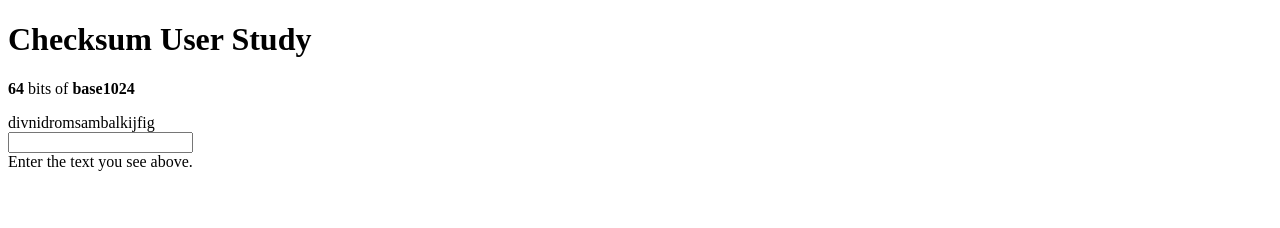
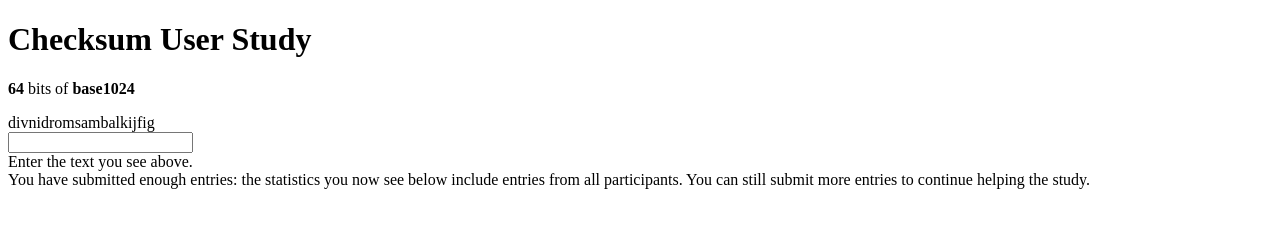
Before and after one commit to espadrine/checksum-user-study, a website: page web/index.html in a window 1280 px wide. Drawn offline with Linux system fonts and the light colour scheme.

Commit message:
Add message to indicate what happens after submission batch limit is reached

```diff
--- a/web/index.html
+++ b/web/index.html
@@ -15,6 +15,11 @@
     Once you submit 50 entries, the statistics across all participants will be
     included as well. You are at
     <strong><output class=countEntriesOutput>0</output> entries</strong>.
+  </div>
+  <div class=reachedEnoughSubmissionPromptNode>
+    You have submitted enough entries: the statistics you now see below include
+    entries from all participants. You can still submit more entries to continue
+    helping the study.
   </div>
 </form>
 <div id=showError></div>
@@ -291,7 +296,7 @@ class Test {
       this.input = this.form.studyInput;
       [ 'expectedDiv', 'bitsOutput', 'alphabetOutput', 'entryPromptNode',
         'submissionPromptNode', 'awaitEnoughSubmissionPromptNode',
-        'countEntriesOutput' ]
+        'countEntriesOutput', 'reachedEnoughSubmissionPromptNode' ]
       .forEach(className => {
         this[className] = this.form.getElementsByClassName(className)[0];
       });
@@ -325,8 +330,10 @@ class Test {
       if (totalEntries > 3 && totalEntries < submissionBatchSize) {
         this.countEntriesOutput.value = totalEntries;
         this.awaitEnoughSubmissionPromptNode.style.display = 'block';
+        this.reachedEnoughSubmissionPromptNode.style.display = 'none';
       } else {
         this.awaitEnoughSubmissionPromptNode.style.display = 'none';
+        this.reachedEnoughSubmissionPromptNode.style.display = 'block';
       }
     }
 
```
